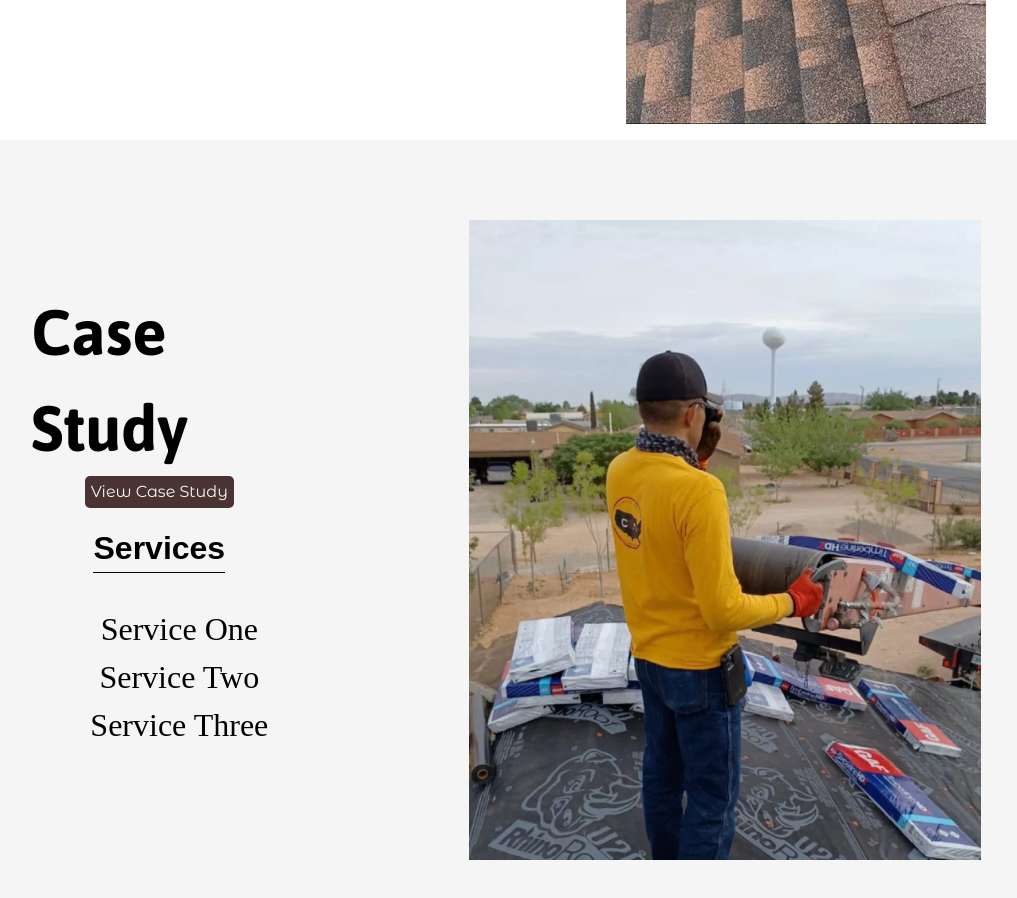
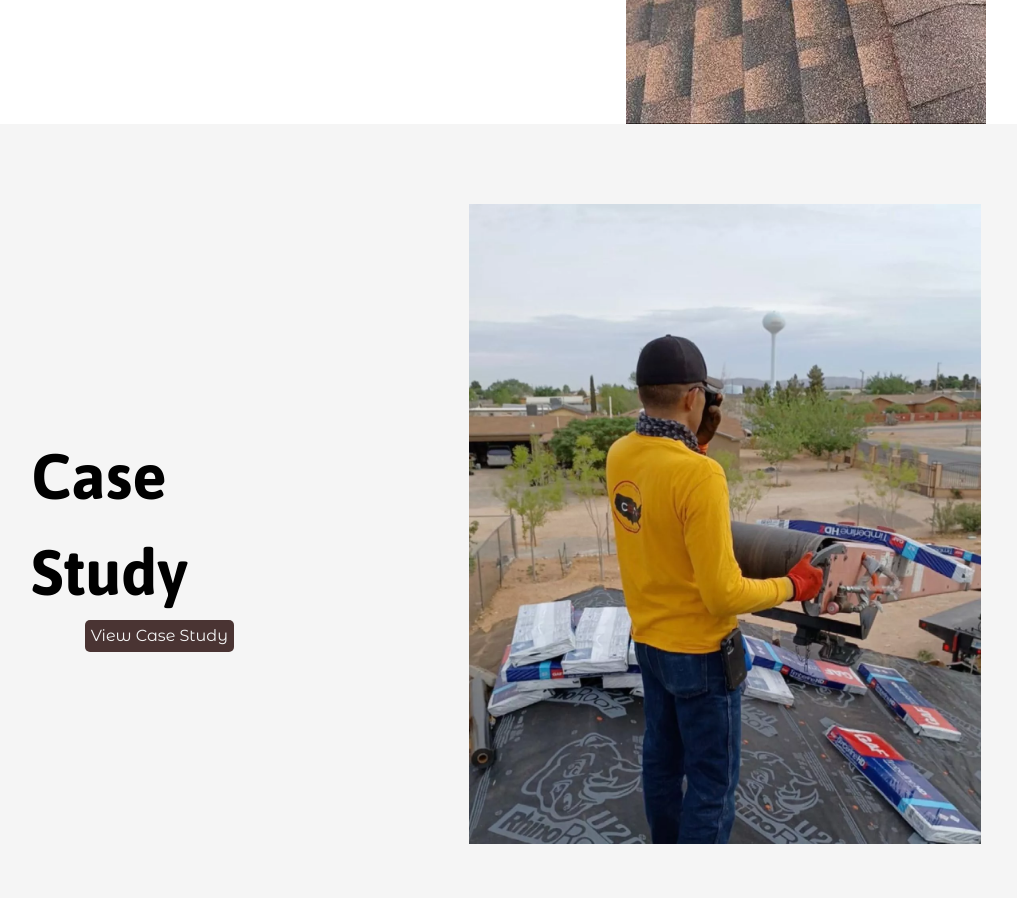
Before and after one commit to eric-santosCEA/roofing, a React (Create React App) app: page / in a window 1280 px wide. Shown: the part 660-1558 px from the top of the page, without its empty margins (118-1135 px from the left). Built offline with nearby package versions, Linux system fonts and the light colour scheme.

Commit message:
changed icon, fixed case study section

```diff
--- a/public/index.html
+++ b/public/index.html
@@ -2,10 +2,13 @@
 <html lang="en">
   <head>
     <meta charset="utf-8" />
-    <link rel="icon" href="%PUBLIC_URL%/favicon.ico" />
+    <link rel="icon" href="./photos/roofing50x50.webp" />
     <meta name="viewport" content="width=device-width, initial-scale=1" />
     <meta name="theme-color" content="#000000" />
-    <meta name="description" content="Web site created using create-react-app" />
+    <meta
+      name="description"
+      content="Web site created using create-react-app"
+    />
     <link rel="apple-touch-icon" href="%PUBLIC_URL%/logo192.png" />
     <!--
       manifest.json provides metadata used when your web app is installed on a
@@ -21,7 +24,7 @@
       work correctly both with client-side routing and a non-root public URL.
       Learn how to configure a non-root public URL by running `npm run build`.
     -->
-    <title>React App</title>
+    <title>CEA Roofing</title>
   </head>
   <body>
     <noscript>You need to enable JavaScript to run this app.</noscript>
--- a/src/App.js
+++ b/src/App.js
@@ -4,7 +4,6 @@ import { BrowserRouter as Router, Route, Switch } from 'react-router-dom'
 // const Home = lazy(() => import('./components/Home'))
 const Navbar = lazy(() => import('./components/Navbar.js'))
 const Home = lazy(() => import('./components/Home'))
-const Work = lazy(() => import('./components/Work'))
 const About = lazy(() => import('./components/About'))
 const Contact = lazy(() => import('./components/Contact'))
 const Services = lazy(() => import('./components/Services'))
@@ -17,7 +16,6 @@ function App() {
           <Navbar />
           <Switch>
             <Route exact path="/" component={Home} />
-            <Route exact path="/work" component={Work} />
             <Route exact path="/about" component={About} />
             <Route exact path="/contact" component={Contact} />
             <Route exact path="/services" component={Services} />
--- a/src/components/Home.js
+++ b/src/components/Home.js
@@ -21,12 +21,6 @@ const Home = () => {
         <div className="left">
           <h1>Case Study</h1>
           <button>View Case Study</button>
-          <h4>Services</h4>
-          <ul>
-            <li to="/service-one">Service One</li>
-            <li to="/service-two">Service Two</li>
-            <li to="/service-three">Service Three</li>
-          </ul>
         </div>
         <div className="right">
           <img src="./photos/roofing2-main.webp" alt="roofer" width="325" />
--- a/src/components/Navbar.js
+++ b/src/components/Navbar.js
@@ -9,8 +9,8 @@ const navbar = () => {
         <img src="./photos/roofing50x50.webp" alt="logo" />
       </Link>
       <div className="links">
-        <Link to="/work" className="link">
-          Work
+        <Link to="/services" className="link">
+          Services
         </Link>
         <Link to="/about" className="link">
           About
--- a/src/components/Work.js
+++ /dev/null
@@ -1,10 +0,0 @@
-import React from 'react'
-
-const Work = () => {
-  return (
-    <div>
-      <h1>Work</h1>
-    </div>
-  )
-}
-export default Work
--- a/src/styles/home.css
+++ b/src/styles/home.css
@@ -3,7 +3,7 @@
   justify-content: center;
   align-items: center;
   flex-flow: column wrap;
-  margin: 0 0.5rem 1rem 0.5rem;
+  margin: 0 0.5rem;
 }
 @media screen and (min-width: 415px) {
   .hero {
@@ -66,7 +66,6 @@
   }
 }
 .case-study {
-  margin-bottom: 2rem;
   background-color: whitesmoke;
   text-decoration: none;
   color: black;
@@ -84,8 +83,8 @@
   flex-flow: column;
   justify-content: center;
   align-items: center;
-  height: 50vh;
-  margin-bottom: 2rem;
+  height: 40vh;
+  margin-top: 2rem;
 }
 @media screen and (min-width: 415px) {
   .case-study .left {
@@ -104,24 +103,6 @@
   font-family: Montserrat Alternates, sans-serif;
   height: 2rem;
 }
-.case-study .left h4 {
-  font-size: 2rem;
-  border-bottom: 1px solid black;
-  margin: 1rem 0;
-}
-.case-study .left ul {
-  display: flex;
-  justify-content: center;
-  align-items: center;
-  flex-flow: column;
-}
-.case-study .left ul li {
-  cursor: pointer;
-  font-size: 2rem;
-  text-decoration: none;
-  list-style: none;
-  color: black;
-}
 .case-study .right {
   display: flex;
   justify-content: center;
--- a/src/styles/home.less
+++ b/src/styles/home.less
@@ -3,7 +3,7 @@
   justify-content: center;
   align-items: center;
   flex-flow: column wrap;
-  margin: 0 0.5rem 1rem 0.5rem;
+  margin: 0 0.5rem;
   @media screen and (min-width: 415px) {
     flex-flow: row wrap;
     margin-top: 3rem;
@@ -58,11 +58,9 @@
   }
 }
 .case-study {
-  margin-bottom: 2rem;
   background-color: whitesmoke;
   text-decoration: none;
   color: black;
-
   @media screen and (min-width: 415px) {
     display: flex;
     justify-content: space-evenly;
@@ -74,8 +72,8 @@
     flex-flow: column;
     justify-content: center;
     align-items: center;
-    height: 50vh;
-    margin-bottom: 2rem;
+    height: 40vh;
+    margin-top: 2rem;
 
     @media screen and (min-width: 415px) {
       width: 20%;
@@ -91,25 +89,6 @@
       color: whitesmoke;
       font-family: Montserrat Alternates, sans-serif;
       height: 2rem;
-    }
-    h4 {
-      font-size: 2rem;
-      border-bottom: 1px solid black;
-      margin: 1rem 0;
-    }
-    ul {
-      display: flex;
-      justify-content: center;
-      align-items: center;
-      flex-flow: column;
-
-      li {
-        cursor: pointer;
-        font-size: 2rem;
-        text-decoration: none;
-        list-style: none;
-        color: black;
-      }
     }
   }
   .right {
```
